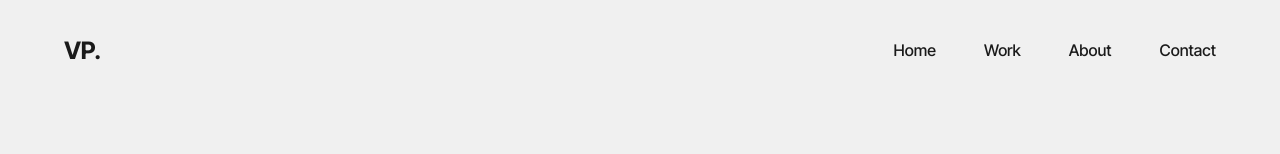
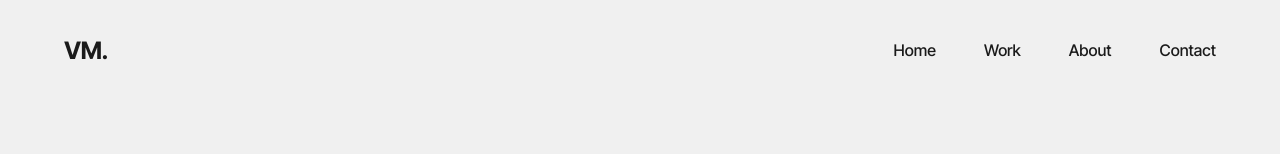
Before and after one commit to iberonni3/vicmureithi, a React (Vite) app: page /contact in a window 1280 px wide. Shown: the top 154 px of the page. Built offline with nearby package versions, Linux system fonts and the light colour scheme; what @cloudinary/url-gen would draw is missing.

Commit message:
navbar and env variables

```diff
--- a/src/components/Navbar.jsx
+++ b/src/components/Navbar.jsx
@@ -35,7 +35,7 @@
         <div className="nav-container">
 
 
-          <Link to="/" className="logo">VP.</Link>
+          <Link to="/" className="logo">VM.</Link>
           <ul className="nav-links">
             <li><Link to="/">Home</Link></li>
             <li><Link to="/work">Work</Link></li>
@@ -48,7 +48,7 @@
       {/* Bottom Navbar - Fixed/Floating Pill */}
       <nav className={`navbar-bottom ${isScrolled ? 'visible' : ''}`}>
         <div className="nav-pill-container">
-          <Link to="/" className="nav-logo-box">VP.</Link>
+          <Link to="/" className="nav-logo-box">VM.</Link>
 
           <ul className="nav-links-box">
             <li><Link to="/work">Work</Link></li>
```
Also changed, not shown: 1 other file (tests, documents, lock files or other folders).
